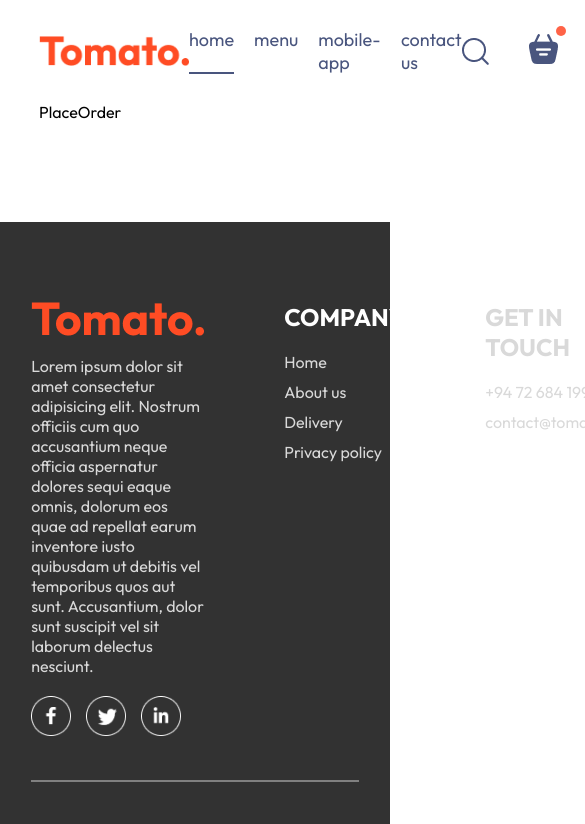
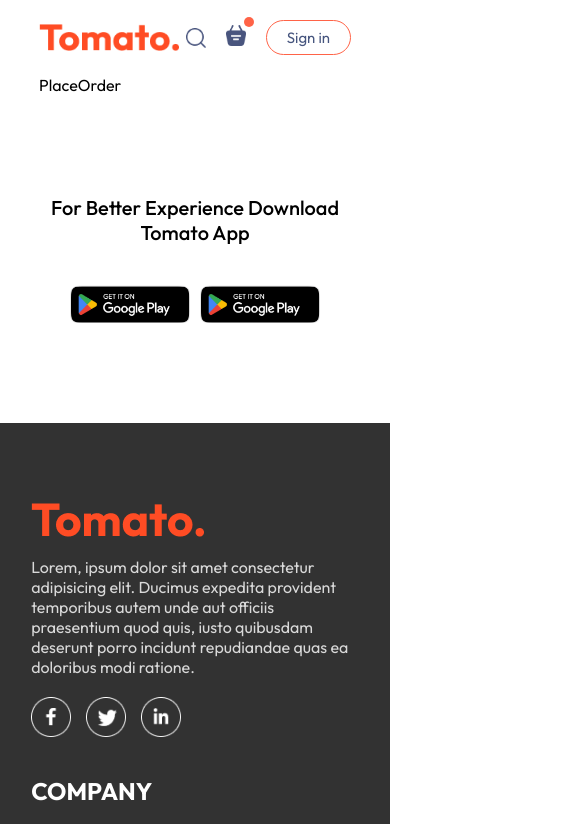
Before and after one commit to kalaivathanan/food-del-frontend, a React (Vite) app: page /order in a window 390 px wide. Shown: the top 824 px of the page, 585 px wide, since content can reach past the window. Built offline with nearby package versions, Linux system fonts and the light colour scheme.

Commit message:
FIX : Add media screen css and create app download compnent and fix some correction

```diff
--- a/src/App.jsx
+++ b/src/App.jsx
@@ -5,6 +5,7 @@
 import Cart from './pages/Cart/Cart'
 import PlaceOrder from './pages/PlaceOrder/PlaceOrder'
 import Footer from "./components/Footer/Footer";
+import AppDownload from "./components/AppDownload/AppDownload";
 
 const App = () => {
   return (
@@ -16,6 +17,7 @@
           <Route path="/cart" element={<Cart />} />
           <Route path="/order" element={<PlaceOrder />} />
         </Routes>
+        <AppDownload />
       </div>
       <Footer />
     </>
--- a/src/components/AppDownload/AppDownload.css
+++ b/src/components/AppDownload/AppDownload.css
@@ -0,0 +1,25 @@
+.app-download {
+    margin: auto auto;
+    margin-top: 100px;
+    font-size: max(3vw, 20px);
+    text-align: center;
+    font-weight: 500;
+}
+
+.app-download-platforms {
+    display: flex;
+    justify-content: center;
+    gap: max(2vw, 10px);
+    margin-top: 40px;
+}
+
+.app-download-platforms img {
+    width: max(30vw, 120px);
+    max-width: 180px;
+    transition: 0.5s;
+    cursor: pointer;
+}
+
+.app-download-platforms img:hover {
+    transform: scale(1.05);
+}
--- a/src/components/AppDownload/AppDownload.jsx
+++ b/src/components/AppDownload/AppDownload.jsx
@@ -0,0 +1,19 @@
+import React from "react";
+import "./AppDownload.css";
+import { assets } from "../../assets/assets";
+
+const AppDownload = () => {
+  return (
+    <div id="app-download" className="app-download">
+      <p>
+        For Better Experience Download <br /> Tomato App
+      </p>
+      <div className="app-download-platforms">
+        <img src={assets.play_store} alt="" />
+        <img src={assets.play_store} alt="" />
+      </div>
+    </div>
+  );
+};
+
+export default AppDownload;
--- a/src/components/ExploreMenu/ExploreMenu.css
+++ b/src/components/ExploreMenu/ExploreMenu.css
@@ -36,6 +36,10 @@
     transition: 0.2s;
 }
 
+.explore-menu-list-item .active {
+    border: 4px solid tomato;
+    padding: 2px;
+}
 .explore-menu-list-item p {
     margin-top: 10px;
     color: #747474;
@@ -50,7 +54,10 @@
     border: none;
 }
 
-.explore-menu-list-item .active {
-    border: 4px solid tomato;
-    padding: 2px;
+@media (max-width:1050px) {
+
+    .explore-menu-text {
+        max-width: 100%;
+        font-size: 14px;
+    }
 }
--- a/src/components/Footer/Footer.css
+++ b/src/components/Footer/Footer.css
@@ -50,3 +50,14 @@
     background-color: gray;
     border: none;
 }
+@media (max-width:750px) {
+    .footer-content {
+        display: flex;
+        flex-direction: column;
+        gap: 35px;
+    }
+
+    .footer-copyright {
+        text-align: center;
+    }
+}
--- a/src/components/Footer/Footer.jsx
+++ b/src/components/Footer/Footer.jsx
@@ -4,15 +4,14 @@
 
 const Footer = () => {
   return (
-    <div className="footer">
+    <div id="footer" className="footer">
       <div className="footer-content">
         <div className="footer-content-left">
           <img src={assets.logo} alt="" />
           <p>
-            Lorem ipsum dolor sit amet consectetur adipisicing elit. Nostrum officiis cum quo accusantium neque
-            officia aspernatur dolores sequi eaque omnis, dolorum eos quae ad repellat earum inventore iusto
-            quibusdam ut debitis vel temporibus quos aut sunt. Accusantium, dolor sunt suscipit vel sit laborum
-            delectus nesciunt.
+            Lorem, ipsum dolor sit amet consectetur adipisicing elit. Ducimus expedita provident temporibus autem
+            unde aut officiis praesentium quod quis, iusto quibusdam deserunt porro incidunt repudiandae quas ea
+            doloribus modi ratione.
           </p>
           <div className="footer-social-icons">
             <img src={assets.facebook_icon} alt="" />
--- a/src/components/Header/Header.css
+++ b/src/components/Header/Header.css
@@ -35,3 +35,24 @@
     border-radius: 50px;
 
 }
+@media (max-width:1050px) {
+
+    .header-contents {
+        max-width: 45%;
+    }
+}
+
+@media (max-width:750px) {
+
+    .header-contents {
+        max-width: 65%;
+    }
+
+    .header-contents p {
+        display: none;
+    }
+
+    .header-contents button {
+        padding: 2vw 4vw;
+    }
+}
--- a/src/components/Navbar/Navbar.css
+++ b/src/components/Navbar/Navbar.css
@@ -52,3 +52,59 @@
     top: -8px;
     right: -8px;
 }
+@media(max-width : 1050px) {
+    .navbar .logo {
+        width: 140px;
+    }
+
+    .navbar-menu {
+        gap: 20px;
+        font-size: 17px;
+    }
+
+    .navbar-right {
+        gap: 30px;
+    }
+
+    .navbar-right img {
+        width: 22px;
+    }
+
+    .navbar-right button {
+        padding: 8px 25px;
+    }
+}
+
+@media(max-width : 900px) {
+    .navbar .logo {
+        width: 140px;
+    }
+
+    .navbar-menu {
+        gap: 15px;
+        font-size: 16px;
+    }
+
+    .navbar-right {
+        gap: 20px;
+    }
+
+    .navbar-right img {
+        width: 20px;
+    }
+
+    .navbar-right button {
+        padding: 7px 20px;
+        font-size: 15px;
+    }
+}
+
+@media(max-width : 750px) {
+
+    .navbar-menu {
+        display: none;
+
+    }
+
+
+}
--- a/src/components/Navbar/Navbar.jsx
+++ b/src/components/Navbar/Navbar.jsx
@@ -1,19 +1,31 @@
 import React, { useState } from 'react'
 import './Navbar.css'
 import {assets} from '../../assets/assets'
+import { Link } from "react-router-dom";
 
 const Navbar = () => {
-
-const [menu, setMenu]= useState("home")
+  const [menu, setMenu] = useState("home");
 
   return (
     <div className="navbar">
       <img src={assets.logo} alt="" className="logo" />
       <ul className="navbar-menu">
-        <li onClick={() => setMenu("home")} className={menu === "home" ? "active" : ""}>home</li>
-        <li onClick={() => setMenu("menu")} className={menu === "menu" ? "active" : ""}>menu</li>
-        <li onClick={() => setMenu("mobile-app")} className={menu === "mobile-app" ? "active" : ""}>mobile-app</li>
-        <li onClick={() => setMenu("contact-us")} className={menu === "contact-us" ? "active" : ""}>contact us</li>
+        <Link to="/" onClick={() => setMenu("home")} className={menu === "home" ? "active" : ""}>
+          home
+        </Link>
+        <a href="#explore-menu" onClick={() => setMenu("menu")} className={menu === "menu" ? "active" : ""}>
+          menu
+        </a>
+        <a
+          href="#app-download"
+          onClick={() => setMenu("mobile-app")}
+          className={menu === "mobile-app" ? "active" : ""}
+        >
+          mobile-app
+        </a>
+        <a href="#footer" onClick={() => setMenu("contact-us")} className={menu === "contact-us" ? "active" : ""}>
+          contact us
+        </a>
       </ul>
       <div className="navbar-right">
         <img src={assets.search_icon} alt="" />
@@ -25,6 +37,6 @@
       </div>
     </div>
   );
-}
+};
 
 export default Navbar
--- a/src/index.css
+++ b/src/index.css
@@ -4,7 +4,8 @@
   padding: 0;
   margin: 0;
   box-sizing: border-box;
-  font-family: Outfit
+  font-family: Outfit;
+    scroll-behavior: smooth;
 }
 body{
   min-height: 100vh;
```
